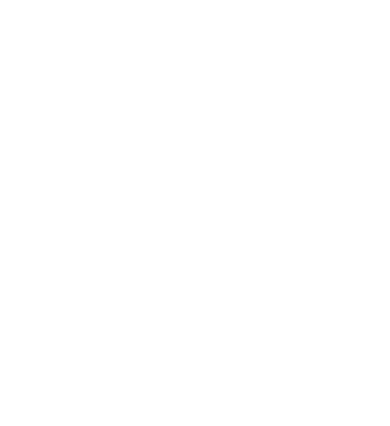
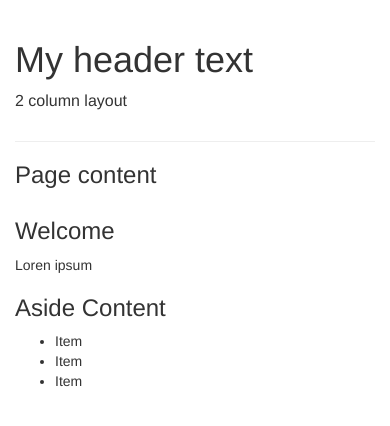
Before and after one commit to kishanshah/bootstrap-boilerplate, a plain HTML site: page index.html in a window 390 px wide. Drawn offline with nearby package versions, Linux system fonts and the light colour scheme.

Commit message:
basic boilerplate

```diff
--- a/index.html
+++ b/index.html
@@ -10,6 +10,28 @@
 	<link href="https://maxcdn.bootstrapcdn.com/font-awesome/4.3.0/css/font-awesome.min.css" rel="stylesheet">
 </head>
 <body>
-<!-- content here -->
+
+	<div class="container">
+		<div class="page-header">
+			<h1>My header text</h1>
+			<p class="lead">2 column layout</p>
+		</div>
+		<h3>Page content</h3>
+		<div class="row">
+			<div class="col-md-8">
+				<h3>Welcome</h3>
+				<p>Loren ipsum</p>
+			</div>
+			<div class="col-md-4">
+				<h3>Aside Content</h3>
+				<ul>
+					<li>Item</li>
+					<li>Item</li>
+					<li>Item</li>
+				</ul>
+			</div>
+		</div>
+	</div>
+
 </body>
 </html>
```
